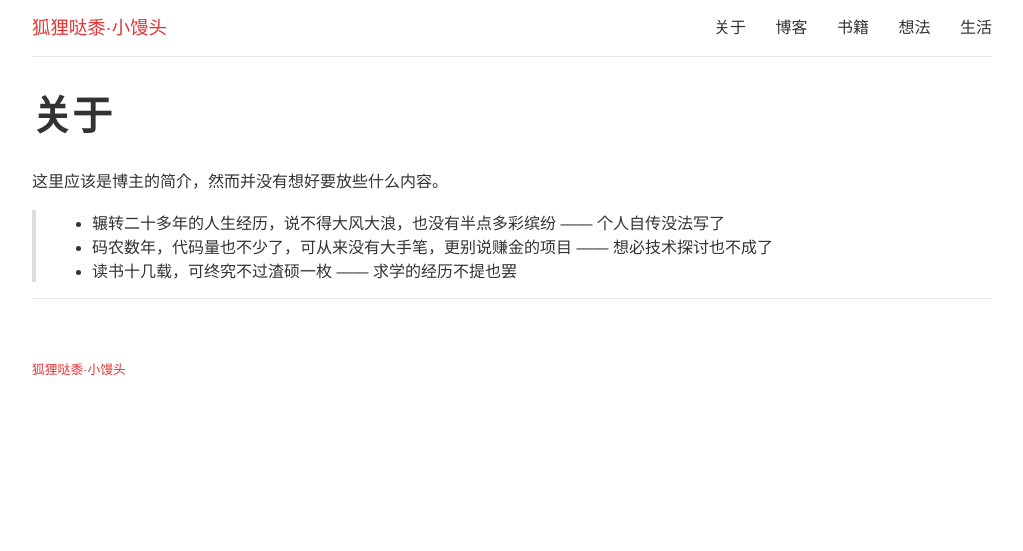
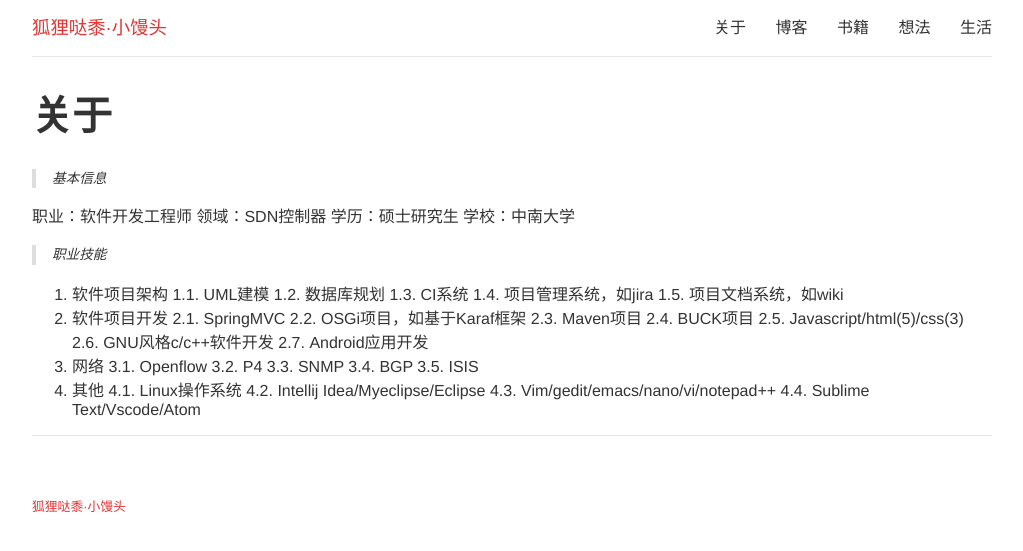
Before and after one commit to tjian123/tjian123.github.io, a Jekyll site: the page built from _pages/about.md, in a window 1280 px wide. Shown: the top 551 px of the page, without its empty margins (128-1151 px from the left). Built offline with Jekyll 4.4.1, drawn with Linux system fonts in a browser that asks for light colours.

Commit message:
update some drafts

```diff
--- a/_includes/option/post-list-with-title.html
+++ b/_includes/option/post-list-with-title.html
@@ -1,14 +1,14 @@
 <div class="post-nav">
   <ul class="post-list">
     {% for post in site.posts %}
-    <li>
-      <a class="post-item" href="{{ post.url | prepend: site.baseurl }}">{{ post.title }}</a>
-      <span class="post-meta">{{ post.date | date: "%b %-d, %Y" }}</span>
+    <li class="post-item">
+      <a href="{{ post.url | prepend: site.baseurl }}">{{ post.title }}</a>
 	    {% if post.categories.size > 0 %}
         {% for my_category in post.categories  %}
           <span class="post-category">{{ my_category }}</span>
         {% endfor %}
       {% endif %}
+      <span class="post-meta">{{ post.date | date: "%b %-d, %Y" }}</span>
     </li>
     {% endfor %}
   </ul>
--- a/_pages/about.md
+++ b/_pages/about.md
@@ -4,8 +4,37 @@ title: 关于
 permalink: /about/
 ---
 
-这里应该是博主的简介，然而并没有想好要放些什么内容。
+> 基本信息
 
-> * 辗转二十多年的人生经历，说不得大风大浪，也没有半点多彩缤纷 —— 个人自传没法写了
-> * 码农数年，代码量也不少了，可从来没有大手笔，更别说赚金的项目 —— 想必技术探讨也不成了
-> * 读书十几载，可终究不过渣硕一枚 —— 求学的经历不提也罢
+职业：软件开发工程师
+领域：SDN控制器
+学历：硕士研究生
+学校：中南大学
+
+> 职业技能
+
+1. 软件项目架构
+	1.1. UML建模
+	1.2. 数据库规划
+	1.3. CI系统
+	1.4. 项目管理系统，如jira
+	1.5. 项目文档系统，如wiki
+2. 软件项目开发
+	2.1. SpringMVC
+	2.2. OSGi项目，如基于Karaf框架
+	2.3. Maven项目
+	2.4. BUCK项目
+	2.5. Javascript/html(5)/css(3)
+	2.6. GNU风格c/c++软件开发
+	2.7. Android应用开发
+3. 网络
+	3.1. Openflow
+	3.2. P4
+	3.3. SNMP
+	3.4. BGP
+	3.5. ISIS
+4. 其他
+	4.1. Linux操作系统
+	4.2. Intellij Idea/Myeclipse/Eclipse
+	4.3. Vim/gedit/emacs/nano/vi/notepad++
+	4.4. Sublime Text/Vscode/Atom
```
Also changed, not shown: _posts/2017-02-01-use-maven-with-profile.md (added, +5 -0 lines), _posts/2017-02-02-use-maven-with-repository.md (added, +5 -0 lines), _posts/2017-02-02-use-maven-with-scope.md (added, +5 -0 lines), _posts/2017-06-15-prepare-karaf-environment.md (+1 -0 lines), _posts/2017-07-05-principles-of-design-patterns.md (added, +21 -0 lines), _posts/2017-07-14-useful-uml-graphs.md (added, +30 -0 lines), _posts/2017-07-15-builder-pattern.md (added, +135 -0 lines), _posts/2017-07-16-manage-current-online-users.md (added, +26 -0 lines), _posts/2017-07-31-gerrit-with-nginx-in-ubuntu.md (added, +125 -0 lines), _posts/2017-08-07-local-mail-server-in-ubuntu.md (added, +55 -0 lines), _posts/2017-08-08-ip-related-tools.md (added, +13 -0 lines).
